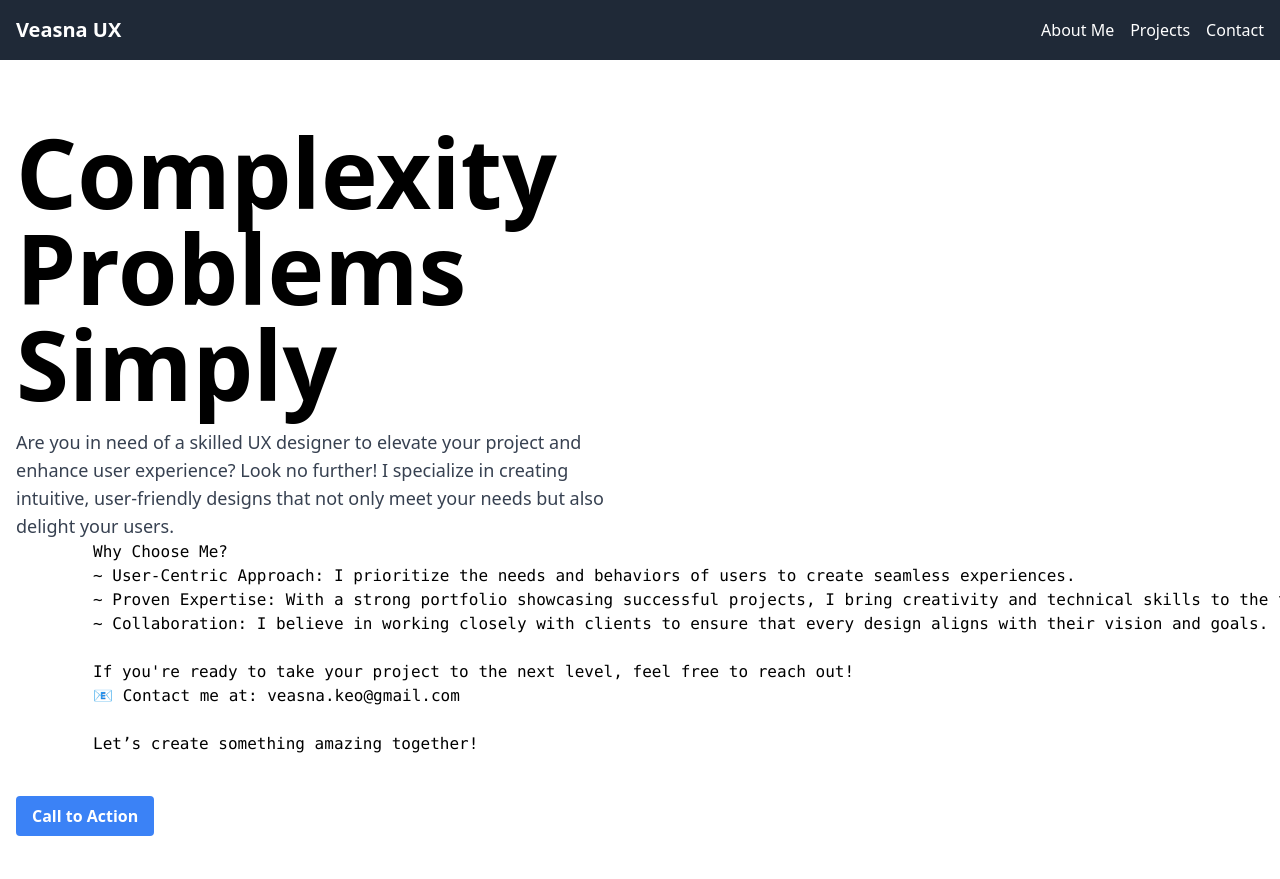
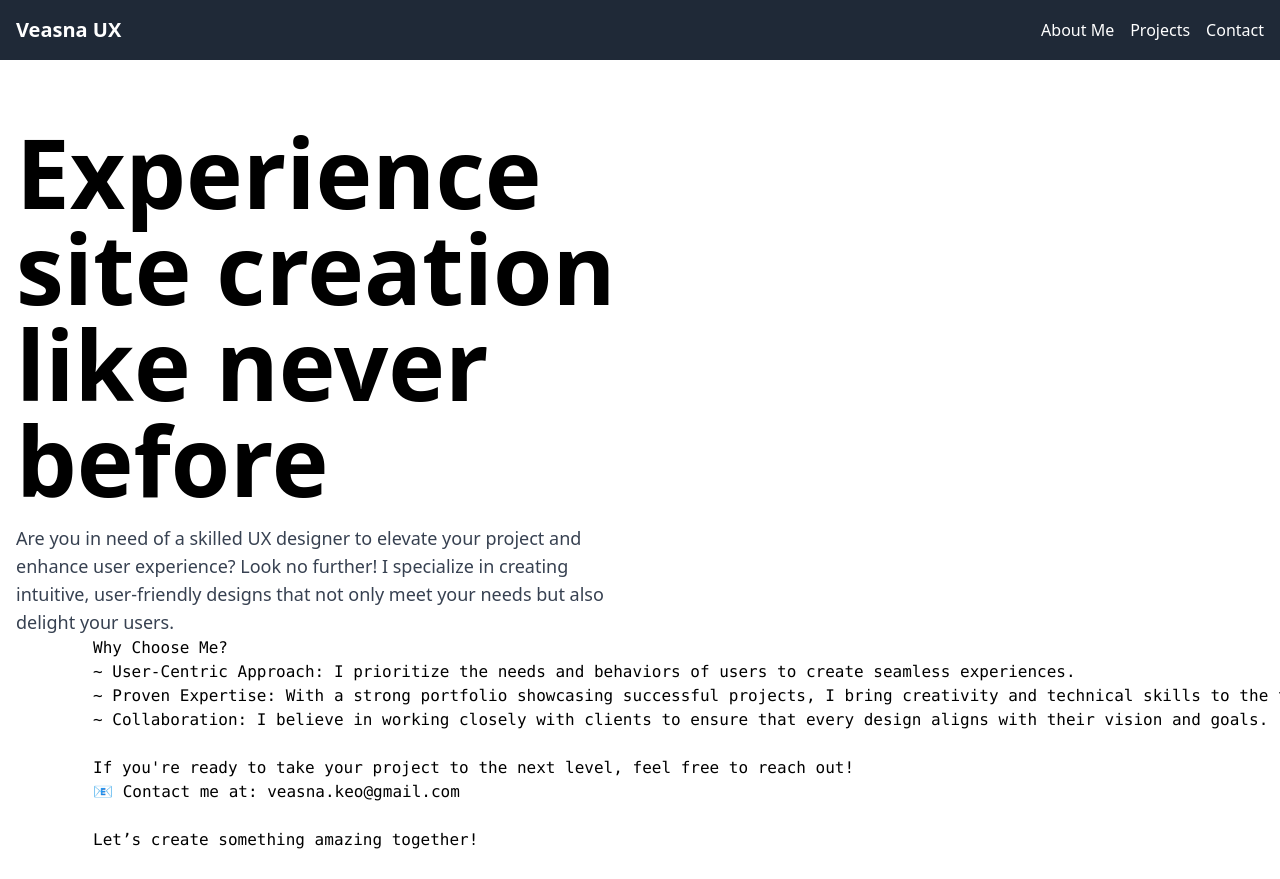
Before and after one commit to veasna/veasnauxblogs, a plain HTML site: page index.html in a window 1280 px wide. Shown: the top 879 px of the page. Drawn offline with nearby package versions, Linux system fonts and the light colour scheme.

Commit message:
updated text

```diff
--- a/index.html
+++ b/index.html
@@ -23,7 +23,7 @@
   <main class="container mx-auto px-4 py-16">
     <section class="flex flex-col md:flex-row md:space-x-10">
       <div class="w-full md:w-1/2">
-        <h2 class="text-8xl font-bold mb-4">Complexity Problems Simply</h2>
+        <h2 class="text-8xl font-bold mb-4">Experience site creation like never before</h2>
         <p class="text-gray-700 text-lg">Are you in need of a skilled UX designer to elevate your project and enhance user experience? Look no further! I specialize in creating intuitive, user-friendly designs that not only meet your needs but also delight your users.</p>
         <pre>
         Why Choose Me?
```
